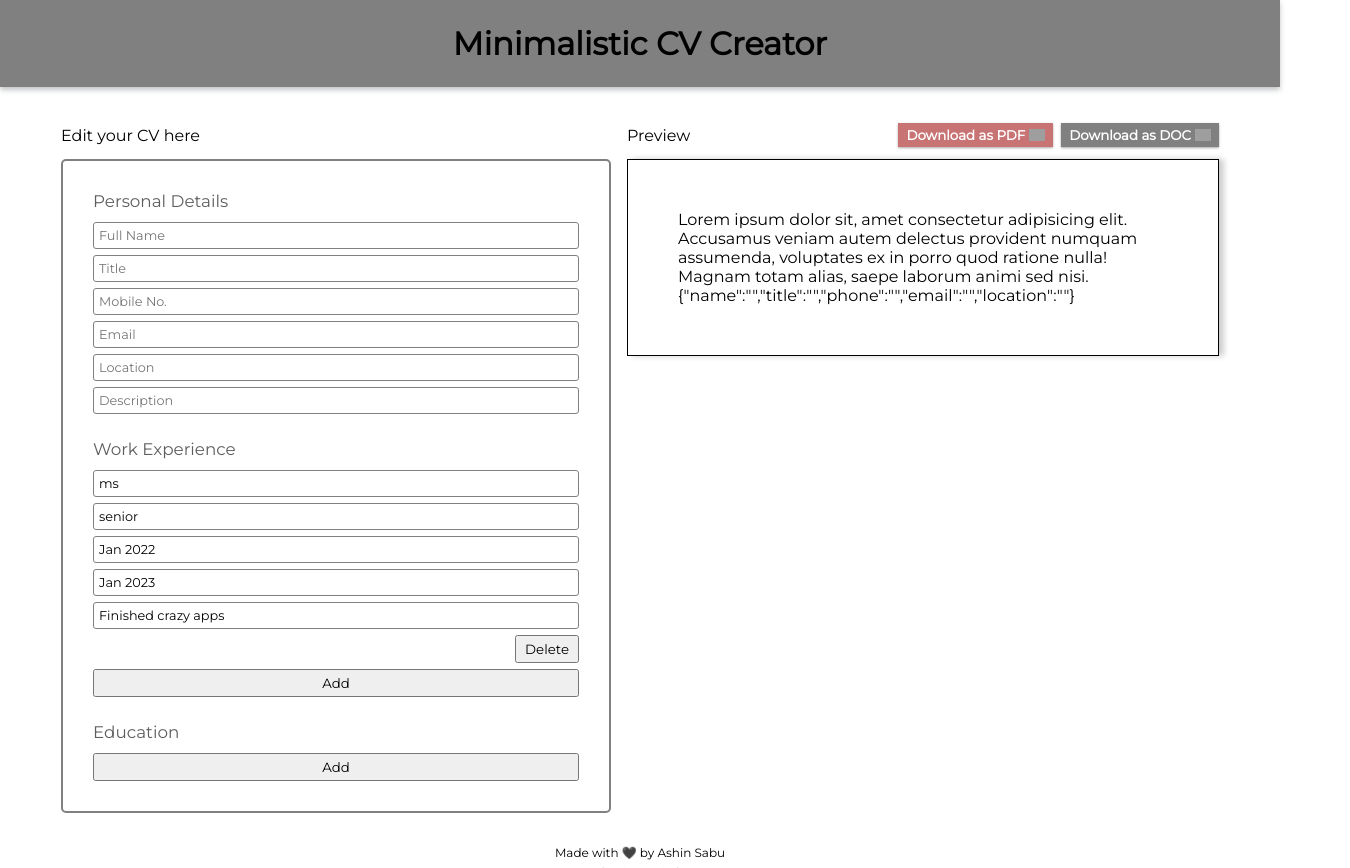
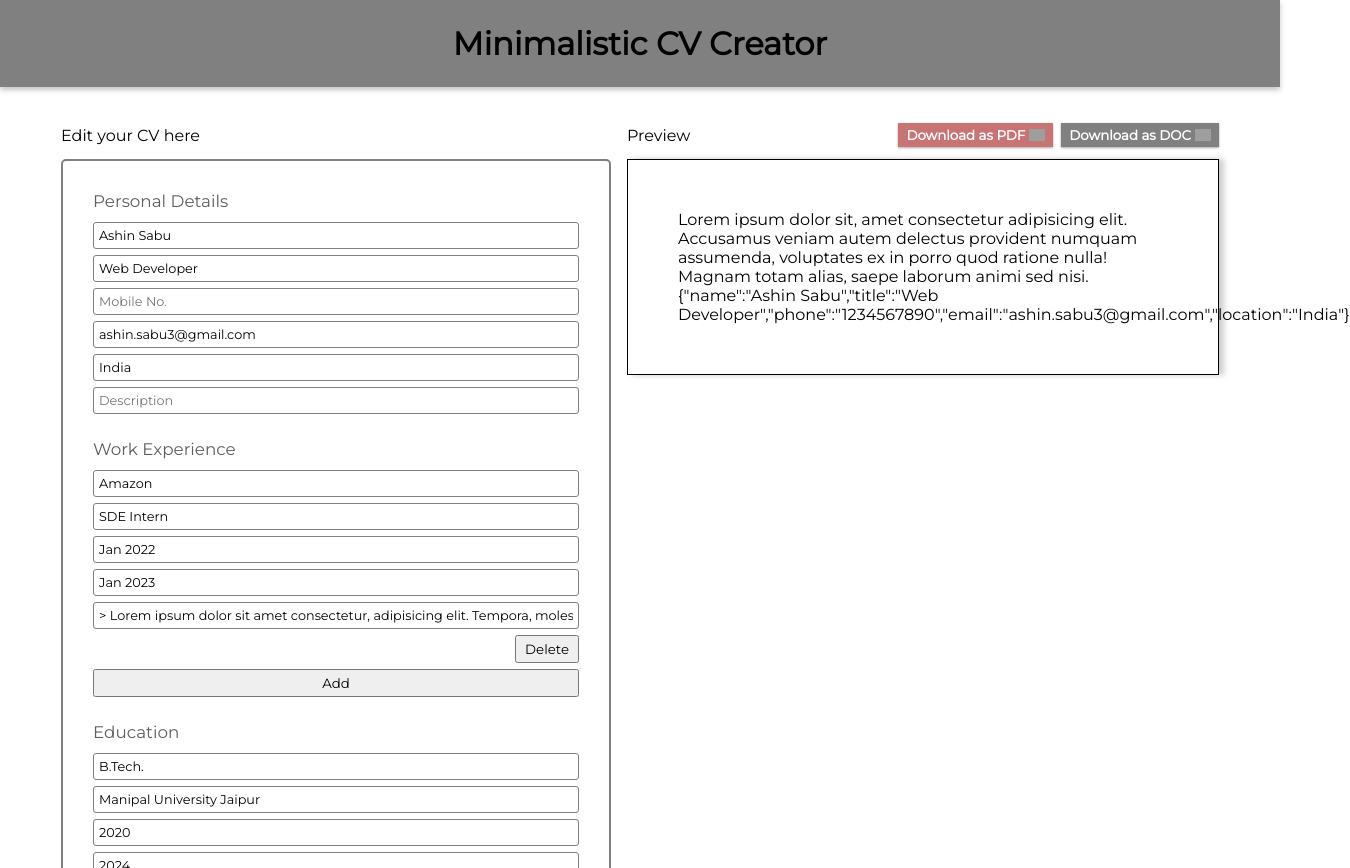
Before and after one commit to ashinsabu/cv-creator, a React (Create React App) app: page / in a window 1280 px wide. Shown: the top 868 px of the page, 1350 px wide, since content can reach past the window. Built offline with nearby package versions, Linux system fonts and the light colour scheme; grey boxes are pictures that could not be loaded.

Commit message:
Added template information

```diff
--- a/src/components/CvCreator.jsx
+++ b/src/components/CvCreator.jsx
@@ -9,24 +9,33 @@ class CvCreator extends Component {
         super(props);
         this.state = {
             personalDetails: {
-              name: '',
-              title: '',
-              phone: '',
-              email: '',
-              location: ''
+              name: 'Ashin Sabu',
+              title: 'Web Developer',
+              phone: '1234567890',
+              email: 'ashin.sabu3@gmail.com',
+              location: 'India'
             },
-            description: '',
+            description: 'Lorem ipsum dolor sit amet consectetur, adipisicing elit. Tempora, molestias. ',
             experience: [
                 {
                     id: 0,
-                    company:'ms',
-                    position: 'senior',
+                    company:'Amazon',
+                    position: 'SDE Intern',
                     startDate: 'Jan 2022',
                     endDate: 'Jan 2023',
-                    description: 'Finished crazy apps'
+                    description: '> Lorem ipsum dolor sit amet consectetur, adipisicing elit. Tempora, molestias. >Lorem ipsum dolor sit amet consectetur, adipisicing elit. Tempora, molestias.'
                 }
             ],
-            education: []
+            education: [
+                {
+                    id: uniqid(),
+                    course: 'B.Tech.',
+                    university: 'Manipal University Jaipur',
+                    startYear: '2020',
+                    endYear: '2024',
+                    description: 'CGPA: 9'
+                }
+            ]
           };
           this.handlePersonalDetailChange = this.handlePersonalDetailChange.bind(this);
           this.handleDescriptionChange = this.handleDescriptionChange.bind(this);
@@ -97,9 +106,7 @@ class CvCreator extends Component {
         this.setState((prevState)=>({
             ...prevState,
             [property]: toBeChanged
-        }),()=>{
-            console.log(this.state[property])
-        })
+        }))
     }
     handleDeleteArrayItem(property, id){
         this.setState((prevState) => ({
@@ -127,6 +134,7 @@ class CvCreator extends Component {
 
                 expItems = {this.state.experience}
                 eduItems = {this.state.education}
+                personalDetails = {this.state.personalDetails}
                 />
             </div>
 
--- a/src/components/Edit/CvEdit.jsx
+++ b/src/components/Edit/CvEdit.jsx
@@ -17,12 +17,12 @@ class CvEdit extends Component {
 
                     <section>
                         <h4 className='section-title'>Personal Details</h4>
-                        <InputField placeholder = "Full Name" name="name" onChange ={this.props.handlePersonalDetailChange}/>
-                        <InputField placeholder = "Title" name="title" onChange ={this.props.handlePersonalDetailChange}/>
-                        <InputField placeholder = "Mobile No." name="mobno" onChange ={this.props.handlePersonalDetailChange}/>
-                        <InputField placeholder = "Email" name="email" onChange ={this.props.handlePersonalDetailChange}/>
-                        <InputField placeholder = "Location" name="location" onChange ={this.props.handlePersonalDetailChange}/>
-                        <InputField placeholder = "Description" name="description" onChange ={this.props.handleDescriptionChange}/>
+                        <InputField placeholder = "Full Name" name="name" onChange ={this.props.handlePersonalDetailChange} value = {this.props.personalDetails['name']}/>
+                        <InputField placeholder = "Title" name="title" onChange ={this.props.handlePersonalDetailChange} value = {this.props.personalDetails['title']}/>
+                        <InputField placeholder = "Mobile No." name="mobno" onChange ={this.props.handlePersonalDetailChange} value = {this.props.personalDetails['mobno']}/>
+                        <InputField placeholder = "Email" name="email" onChange ={this.props.handlePersonalDetailChange} value = {this.props.personalDetails['email']}/>
+                        <InputField placeholder = "Location" name="location" onChange ={this.props.handlePersonalDetailChange} value = {this.props.personalDetails['location']}/>
+                        <InputField placeholder = "Description" name="description" onChange ={this.props.handleDescriptionChange} value = {this.props.personalDetails['description']}/>
                     </section>
 
                     <section>
@@ -56,7 +56,7 @@ class CvEdit extends Component {
                                         }}
                                     />
 
-                                    <button className='delete-work-exp-item' onClick={(e) => {
+                                    <button type='button' className='delete-work-exp-item' onClick={(e) => {
                                         e.preventDefault();
                                         this.props.handleDeleteArrayItem('experience',expItem.id);
                                     }}>Delete</button>
@@ -64,7 +64,7 @@ class CvEdit extends Component {
                             );
                         })}
 
-                        <button className='add-work-exp-item' onClick = {this.props.handleExperienceItemAdd}>Add</button>
+                        <button type='button' className='add-work-exp-item' onClick = {this.props.handleExperienceItemAdd}>Add</button>
                     </section>
 
                     <section>
@@ -82,12 +82,12 @@ class CvEdit extends Component {
                                             this.props.handleArrayChange('education',eduItem.id,'university',e.target.value)
                                         }}
                                     />
-                                    <InputField placeholder = "Start Year" value={eduItem.startDate}
+                                    <InputField placeholder = "Start Year" value={eduItem.startYear}
                                         onChange = {(e)=>{
                                             this.props.handleArrayChange('education',eduItem.id,'startYear',e.target.value)
                                         }}
                                     />
-                                    <InputField placeholder = "End Year" value={eduItem.endDate}
+                                    <InputField placeholder = "End Year" value={eduItem.endYear}
                                         onChange = {(e)=>{
                                             this.props.handleArrayChange('education',eduItem.id,'endYear',e.target.value)
                                         }}
@@ -98,14 +98,14 @@ class CvEdit extends Component {
                                         }}
                                     />
 
-                                    <button className='delete-edu-item' onClick={(e) => {
+                                    <button type='button' className='delete-edu-item' onClick={(e) => {
                                         e.preventDefault();
                                         this.props.handleDeleteArrayItem('education',eduItem.id);
                                     }}>Delete</button>
                                 </div>
                             );
                         })}
-                        <button className='add-edu-item' onClick={this.props.handleEducationItemAdd}>Add</button>
+                        <button type='button' className='add-edu-item' onClick={this.props.handleEducationItemAdd}>Add</button>
                     </section>
                 </form>
             </div>
```
